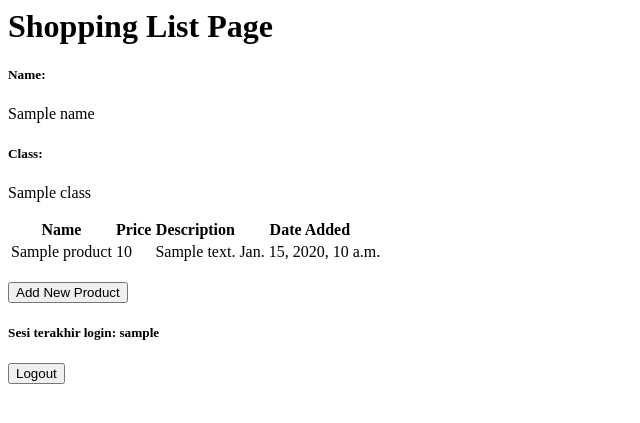
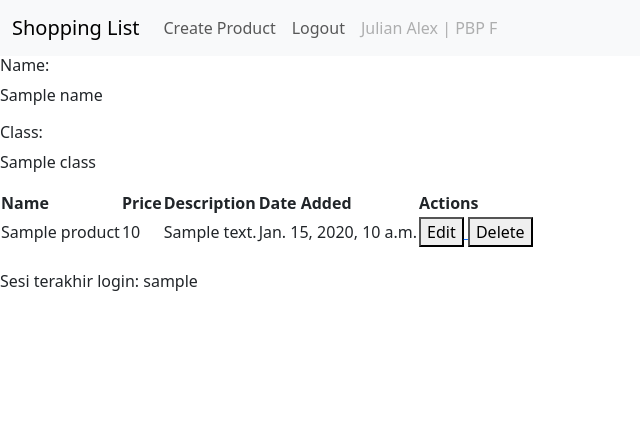
Before and after one commit to firedfrogg/shopping_list, a Django app: template main/templates/main.html in a window 1280 px wide. Shown: the top 423 px of the page, without its empty margins (0-640 px from the left). Run offline with Django 4.2, Linux system fonts and the light colour scheme; the template is opened without the code that fills it: most values are stand-ins (such as "Sample title", 1, 10 or a date in 2020).

Commit message:
Tutorial 4 selesai

```diff
--- a/main/templates/main.html
+++ b/main/templates/main.html
@@ -1,17 +1,41 @@
-<h1>Shopping List Page</h1>
+{% extends 'base.html' %}
 
-<h5>Name: </h5>
+{% block content %}
+
+<nav class="navbar navbar-expand-lg bg-body-tertiary">
+    <div class="container-fluid">
+      <a class="navbar-brand" href="#">Shopping List</a>
+      <button class="navbar-toggler" type="button" data-bs-toggle="collapse" data-bs-target="#navbarNav" aria-controls="navbarNav" aria-expanded="false" aria-label="Toggle navigation">
+        <span class="navbar-toggler-icon"></span>
+      </button>
+      <div class="collapse navbar-collapse" id="navbarNav">
+        <ul class="navbar-nav">
+          <li class="nav-item">
+            <a class="nav-link" href="{% url 'main:create_product' %}">Create Product</a>
+          </li>
+          <li class="nav-item">
+            <a class="nav-link" href="{% url 'main:logout' %}">Logout</a>
+          </li>
+          <li class="nav-item">
+            <a class="nav-link disabled" aria-disabled="true">Julian Alex | PBP F</a>
+          </li>
+        </ul>
+      </div>
+    </div>
+  </nav>
+
+<h6>Name: </h6>
 <p>{{ name }}<p>
-<h5>Class: </h5>
+<h6>Class: </h6>
 <p>{{ class }}<p>
 
-{% block content %}
 <table>
     <tr>
         <th>Name</th>
         <th>Price</th>
         <th>Description</th>
         <th>Date Added</th>
+        <th>Actions</th>
     </tr>
 
     {% comment %} Berikut cara memperlihatkan data produk di bawah baris ini {% endcomment %}
@@ -22,24 +46,25 @@
             <td>{{product.price}}</td>
             <td>{{product.description}}</td>
             <td>{{product.date_added}}</td>
+            <td>
+                <a href="{% url 'main:edit_product' product.pk %}">
+                    <button>
+                        Edit
+                    </button>
+                </a>
+                <a href="{% url 'main:delete_product' product.pk %}">
+                      <button>
+                          Delete
+                      </button>
+                  </a>
+            </td>
+
         </tr>
     {% endfor %}
 </table>
 
 <br />
 
-<a href="{% url 'main:create_product' %}">
-    <button>
-        Add New Product
-    </button>
-</a>
-
-<h5>Sesi terakhir login: {{ last_login }}</h5>
-
-<a href="{% url 'main:logout' %}">
-    <button>
-        Logout
-    </button>
-</a>
+<h6>Sesi terakhir login: {{ last_login }}</h6>
 
 {% endblock content %}
--- a/main/urls.py
+++ b/main/urls.py
@@ -1,5 +1,5 @@
 from django.urls import path
-from main.views import show_main, create_product, show_xml, show_json, show_xml_by_id, show_json_by_id, register, login_user, logout_user
+from main.views import show_main, create_product, show_xml, show_json, show_xml_by_id, show_json_by_id, register, login_user, logout_user, edit_product, delete_product
 app_name = 'main'
 
 urlpatterns = [
@@ -11,5 +11,7 @@ urlpatterns = [
     path('create-product', create_product, name='create_product'),
     path('register/', register, name='register'),
     path('login/', login_user, name='login'),
-    path('logout/', logout_user, name='logout')
+    path('logout/', logout_user, name='logout'),
+    path('delete/<int:id>', delete_product, name='delete_product'),
+    path('edit-product/<int:id>', edit_product, name='edit_product')
 ]
--- a/templates/base.html
+++ b/templates/base.html
@@ -2,13 +2,14 @@
 <!DOCTYPE html>
 <html lang="en">
     <head>
+        {% block meta %}
         <meta charset="UTF-8" />
-        <meta
-            name="viewport"
-            content="width=device-width, initial-scale=1.0"
-        />
-        {% block meta %}
+        <meta name="viewport" content="width=device-width, initial-scale=1.0"/>
         {% endblock meta %}
+        <link href="https://cdn.jsdelivr.net/npm/bootstrap@5.3.2/dist/css/bootstrap.min.css" rel="stylesheet" integrity="sha384-T3c6CoIi6uLrA9TneNEoa7RxnatzjcDSCmG1MXxSR1GAsXEV/Dwwykc2MPK8M2HN" crossorigin="anonymous">
+        <script src="https://code.jquery.com/jquery-3.6.0.min.js" integrity="sha384-KyZXEAg3QhqLMpG8r+J4jsl5c9zdLKaUk5Ae5f5b1bw6AUn5f5v8FZJoMxm6f5cH1" crossorigin="anonymous"></script>
+        <script src="https://cdn.jsdelivr.net/npm/@popperjs/core@2.11.8/dist/umd/popper.min.js" integrity="sha384-I7E8VVD/ismYTF4hNIPjVp/Zjvgyol6VFvRkX/vR+Vc4jQkC+hVqc2pM8ODewa9r" crossorigin="anonymous"></script>
+        <script src="https://cdn.jsdelivr.net/npm/bootstrap@5.3.2/dist/js/bootstrap.min.js" integrity="sha384-BBtl+eGJRgqQAUMxJ7pMwbEyER4l1g+O15P+16Ep7Q9Q+zqX6gSbd85u4mG4QzX+" crossorigin="anonymous"></script>
     </head>
 
     <body>
```
Also changed, not shown: main/templates/edit_product.html (added, +22 -0 lines), main/views.py (+23 -0 lines).
